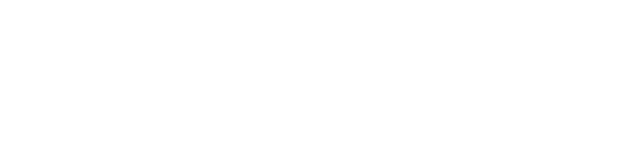
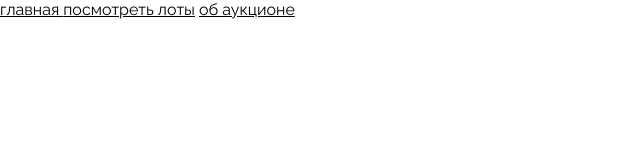
Before and after one commit to Plotniy33/ono-tebe-nado, a plain HTML site: page index.html in a window 1280 px wide. Shown: the whole page, without its empty margins (0-640 px from the left). Drawn offline with Linux system fonts and the light colour scheme.

Commit message:
подключил стили к проекту

```diff
--- a/index.html
+++ b/index.html
@@ -5,6 +5,17 @@
     <meta http-equiv="X-UA-Compatible" content="IE=edge" />
     <meta name="viewport" content="width=device-width, initial-scale=1.0" />
     <title>Оно тебе надо — аукцион вещей, в которые никто не верил</title>
+    <link rel="stylesheet" href="fonts/fonts.css" />
+    <link rel="stylesheet" href="styles/global.css" />
+    <link rel="stylesheet" href="styles/style.css" />
   </head>
-  <body></body>
+  <body>
+    <header>
+      <nav>
+        <a href="#">главная </a>
+        <a href="#">посмотреть лоты</a>
+        <a href="#">об аукционе</a>
+      </nav>
+    </header>
+  </body>
 </html>
```
